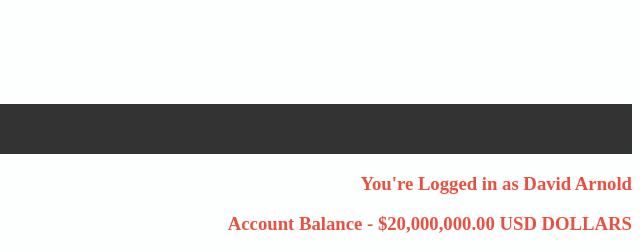
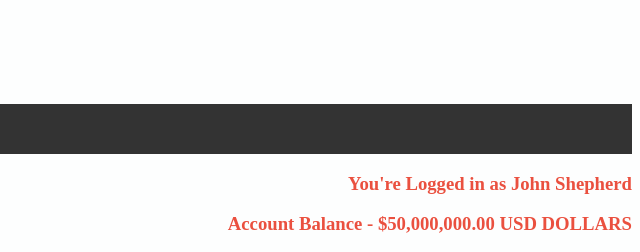
Before and after one commit to desertsqq/chase3, a plain HTML site: page index.html in a window 1280 px wide. Shown: the top 252 px of the page, 640-1280 px from the left. Drawn offline with Linux system fonts and the light colour scheme.

Commit message:
Update index.html

```diff
--- a/index.html
+++ b/index.html
@@ -12,9 +12,9 @@
   <li><a href="contact.asp">Loans</a></li>
   <li><a href="about.asp">Logout</a></li>
 </ul>
-<h3>You're Logged in as David Arnold</h3>
+<h3>You're Logged in as John Shepherd</h3>
 <div style="color:#0000FF">
-<h3>Account Balance - $20,000,000.00 USD DOLLARS</h3>
+<h3>Account Balance - $50,000,000.00 USD DOLLARS</h3>
 <h2>Transfer Funds</h2>
 <br>
  Account Name: <input type="text" align="center" name="fname"><br>
```
